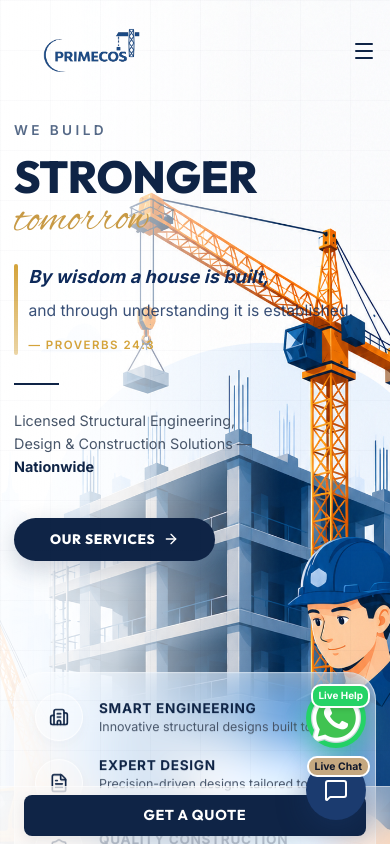
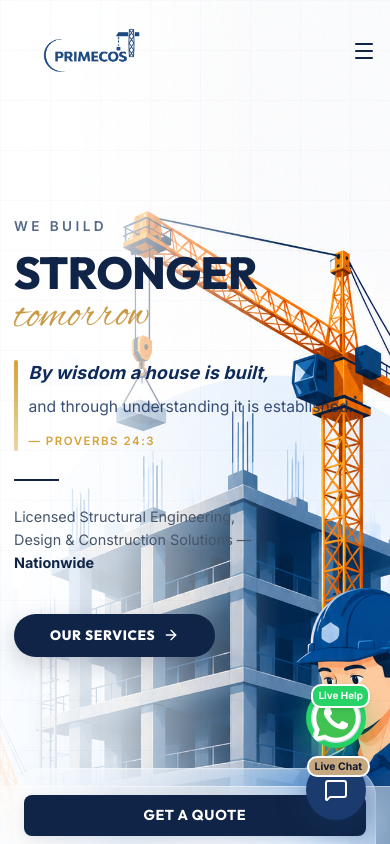
Before and after one commit to f2022266362-cpu/PrimeCost-Engineering-Service-, a React (Vite) app: page / in a window 390 px wide. Shown: the top 844 px of the page. Built offline with nearby package versions, Linux system fonts and the light colour scheme.

Commit message:
Move mobile hero text down towards middle of screen (padding-top 13.5rem)

```diff
--- a/src/styles/responsive.css
+++ b/src/styles/responsive.css
@@ -156,9 +156,9 @@ img {
 }
 
 @media (max-width: 576px) {
-  /* Increase top padding slightly so text moves down comfortably below navbar */
+  /* Increase top padding so text moves down into the middle of the screen */
   .hero-section {
-    padding-top: 7.5rem !important;
+    padding-top: 13.5rem !important;
     padding-bottom: 3rem !important;
     min-height: 100svh !important;
   }
```
